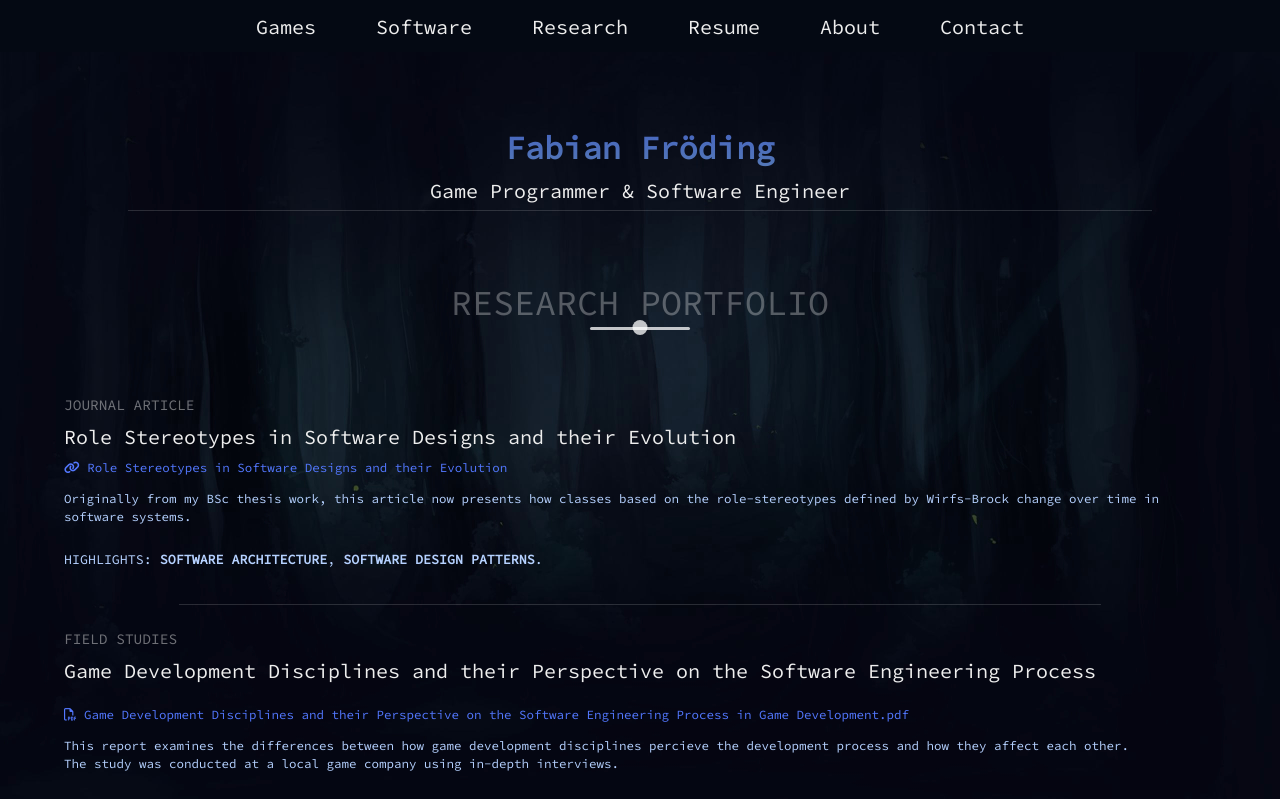
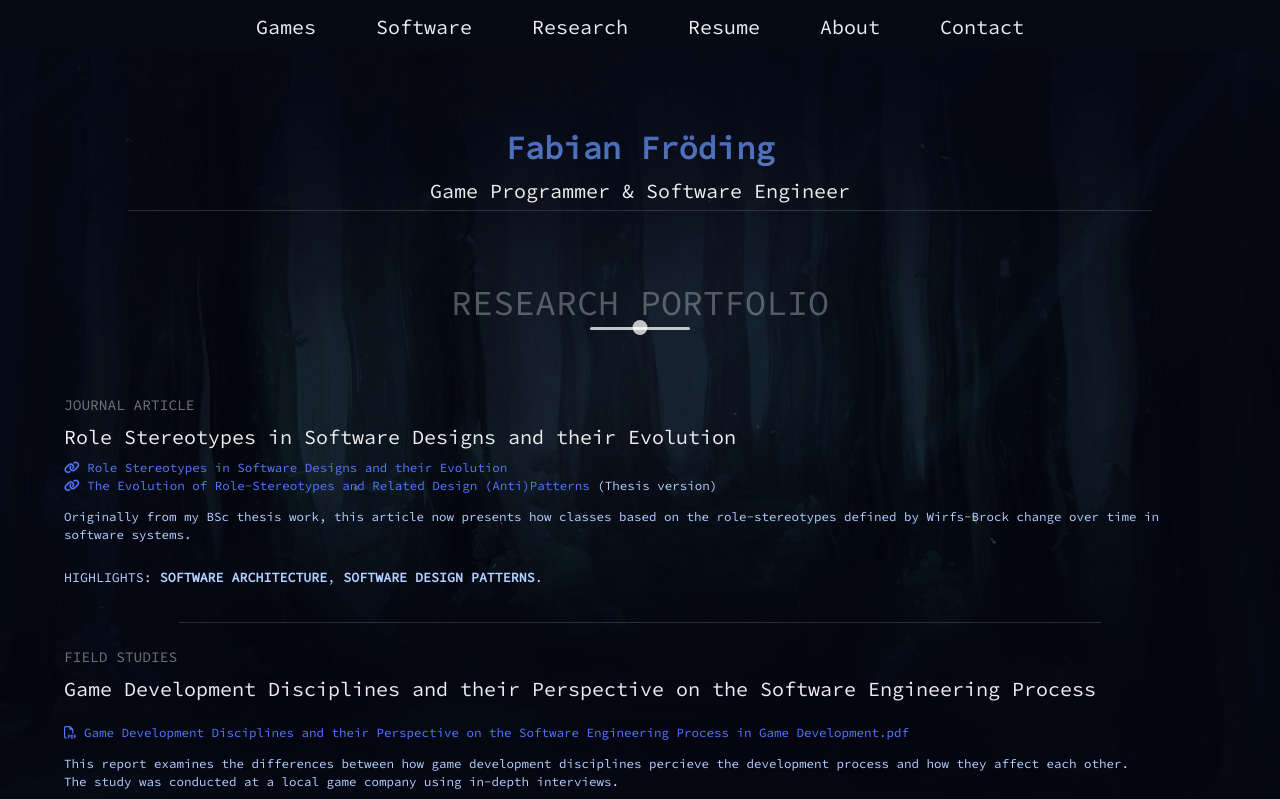
Before and after one commit to fabianfroding/gh-pages-src, a Vue app: page /research in a window 1280 px wide. Shown: the top 799 px of the page. Built offline with nearby package versions, Linux system fonts and the light colour scheme.

Commit message:
add thesis ver of article

```diff
--- a/src/components/PortfolioResearch.vue
+++ b/src/components/PortfolioResearch.vue
@@ -11,6 +11,7 @@
                         <h6>Journal Article</h6>
                         <h1>Role Stereotypes in Software Designs and their Evolution</h1>
                         <p class="global-link"><a href="https://www.sciencedirect.com/science/article/pii/S0164121222000504?dgcid=author" target="_blank"><i class="fas fa-link"/> Role Stereotypes in Software Designs and their Evolution</a></p>
+                        <p class="global-link"><a href="https://gupea.ub.gu.se/handle/2077/67098" target="_blank"><i class="fas fa-link"/> The Evolution of Role-Stereotypes and Related Design (Anti)Patterns</a> (Thesis version)</p>
                         <br>
                         <p>
                             Originally from my BSc thesis work, this article now presents how classes based on the role-stereotypes defined by Wirfs-Brock change over time in software systems.
```
Also changed, not shown: 2 other files (tests, documents, lock files or other folders).
